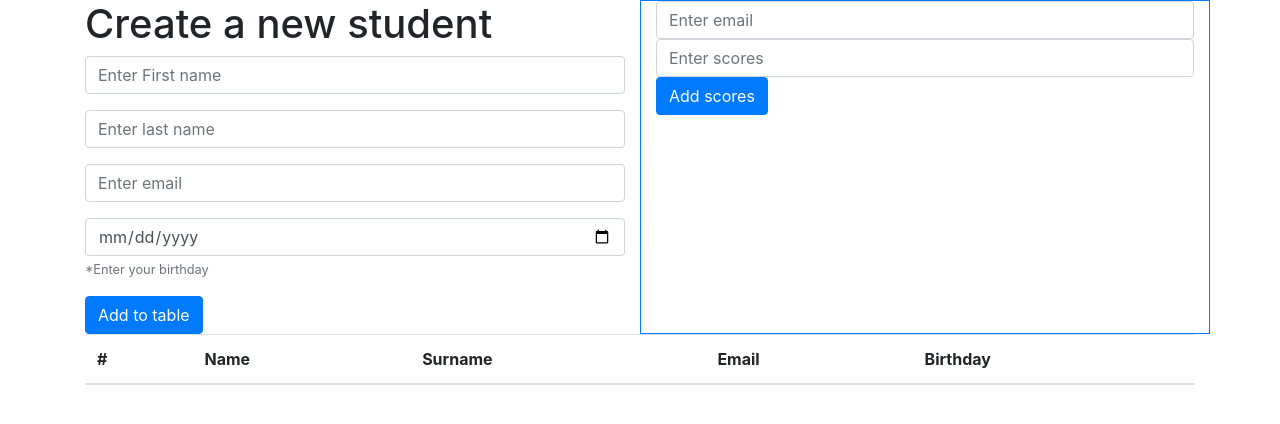
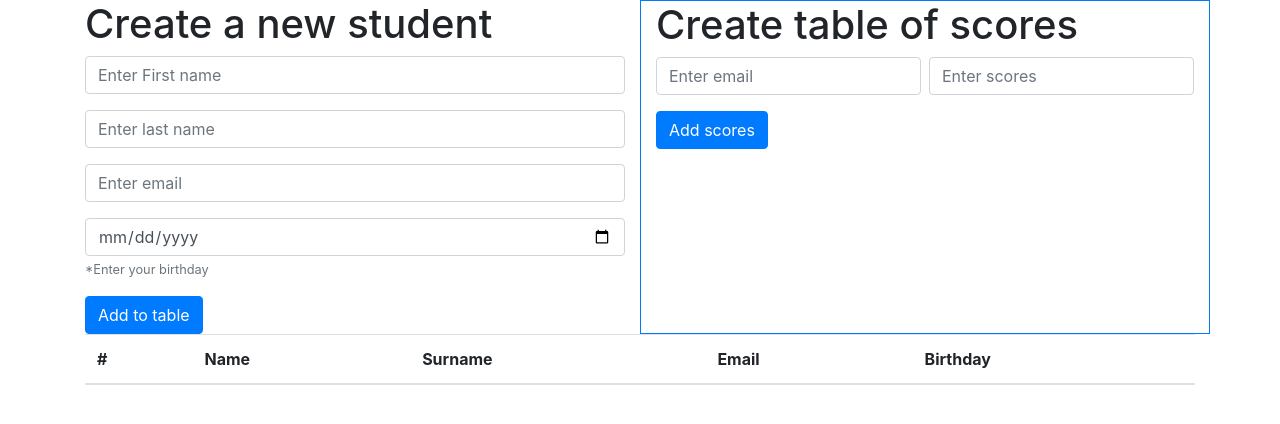
Before and after one commit to codeacademyprogramming/20190725-wt-dom-and-objects-asgeraga, a plain HTML site: page index.html in a window 1280 px wide. Drawn offline with nearby package versions, Linux system fonts and the light colour scheme.

Commit message:
first task coming soon

```diff
--- a/index.html
+++ b/index.html
@@ -9,15 +9,15 @@
     <link rel="stylesheet" href="https://stackpath.bootstrapcdn.com/bootstrap/4.3.1/css/bootstrap.min.css">
 </head>
 
-<body>
+<body class="">
     <header></header>
-    <main onload="onload()">
+    <main class="">
 
-        <div class="container">
-            <div class="row d-flex justify-content-center">
+        <div class="container ">
+            <div class="row ">
                 <div class="col-6 ">
                     <form id="student-form" onsubmit="event.preventDefault()">
-                        <div class="h1">Create a new student</div>
+                        <div class="h1  ">Create a new student</div>
                         <div class="form-group">
                             <input type="text" class="form-control" id="input-name" placeholder="Enter First name">
                         </div>
@@ -37,13 +37,23 @@
                         <button type="submit" class="btn btn-primary" onclick="addStudent()">Add to table</button>
                     </form>
                 </div>
-                <div class="col-6 border border-primary">
-                    <div class="">
-                        <input type="email" class="form-control list-inline-item" id="input-email" aria-describedby="emailHelp"
-                            placeholder="Enter email">
-                        <input type="number" class="form-control list-inline-item" id="input-scores" placeholder="Enter scores">
+                <div class="col-6 border border-primary  ">
+
+
+                            <form class="">
+                                <div class="h1 ">Create table of scores</div>
+                                <div class="form-group d-flex justify-content-center">
+                                    <input type="email" class="form-control mr-2" id="" placeholder="Enter email">
+                                    <input type="text" class="form-control" id="" placeholder="Enter scores">
                                 </div>
+                                <div class="form-group">
+
+                                </div>
+
                                 <button type="submit" class="btn btn-primary">Add scores</button>
+                            </form>
+
+
                 </div>
             </div>
             <table class="table">
```
Lines whose indentation alone changed are shown as unchanged.
